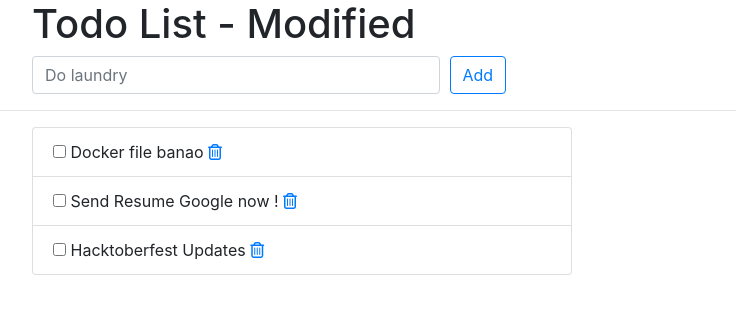
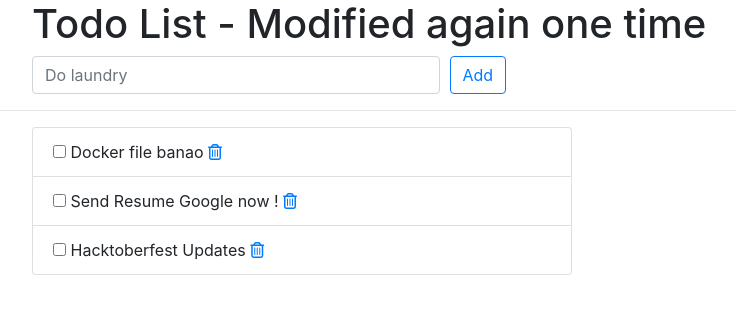
Before and after one commit to shubhamgithub06/Django-todo-cicd, a Django app: page /todos/ in a window 1280 px wide. Shown: the top 314 px of the page, without its empty margins (243-979 px from the left). Run offline with Django 3.2, Linux system fonts and the light colour scheme; data comes from the database, SQL or seed files in the repository; some libraries are stand-ins or nearby versions.

Commit message:
git commit demo

```diff
--- a/todos/templates/todos/index.html
+++ b/todos/templates/todos/index.html
@@ -12,7 +12,7 @@
     <div class="offset-md-2 col-lg-9">
       <div class="page-header">
         <h1>
-          Todo List - Modified
+          Todo List - Modified again one time
         </h1>
       </div>
     </div>
```
